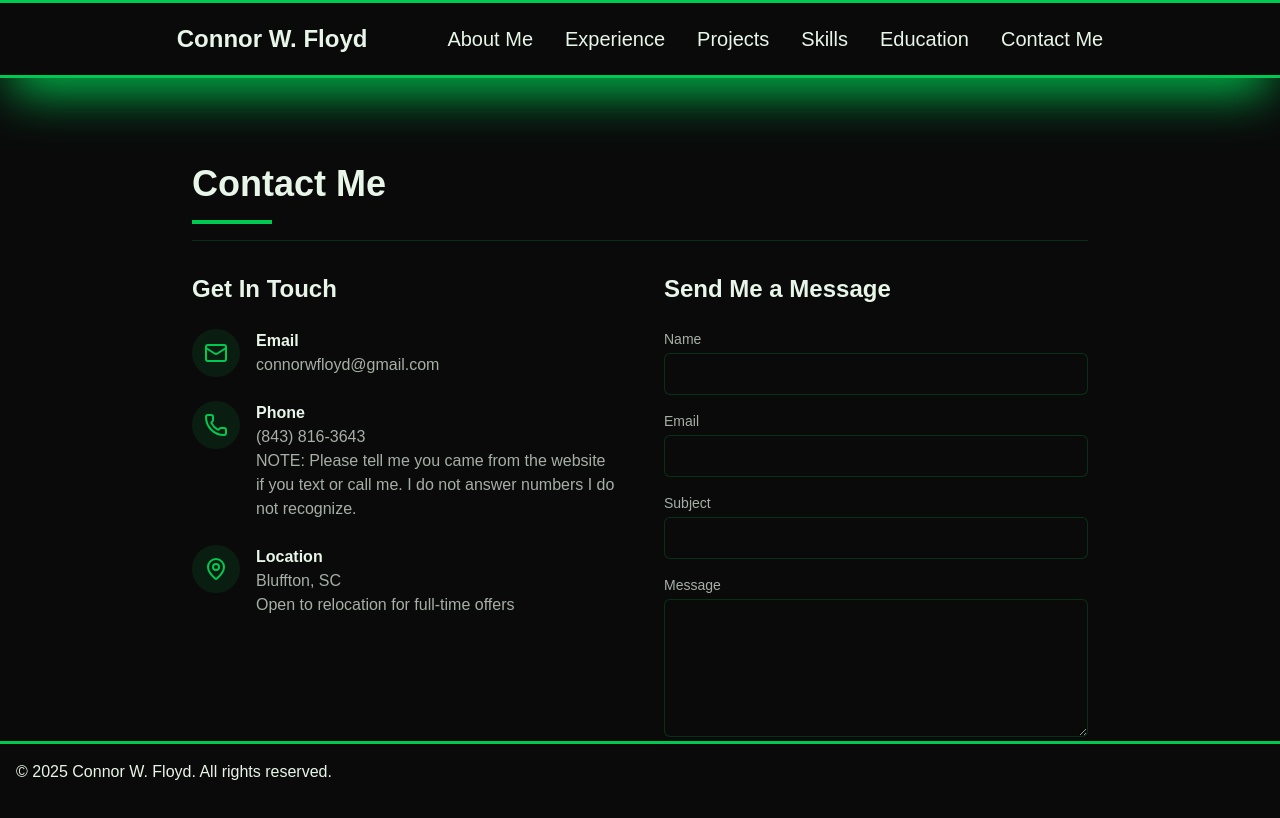
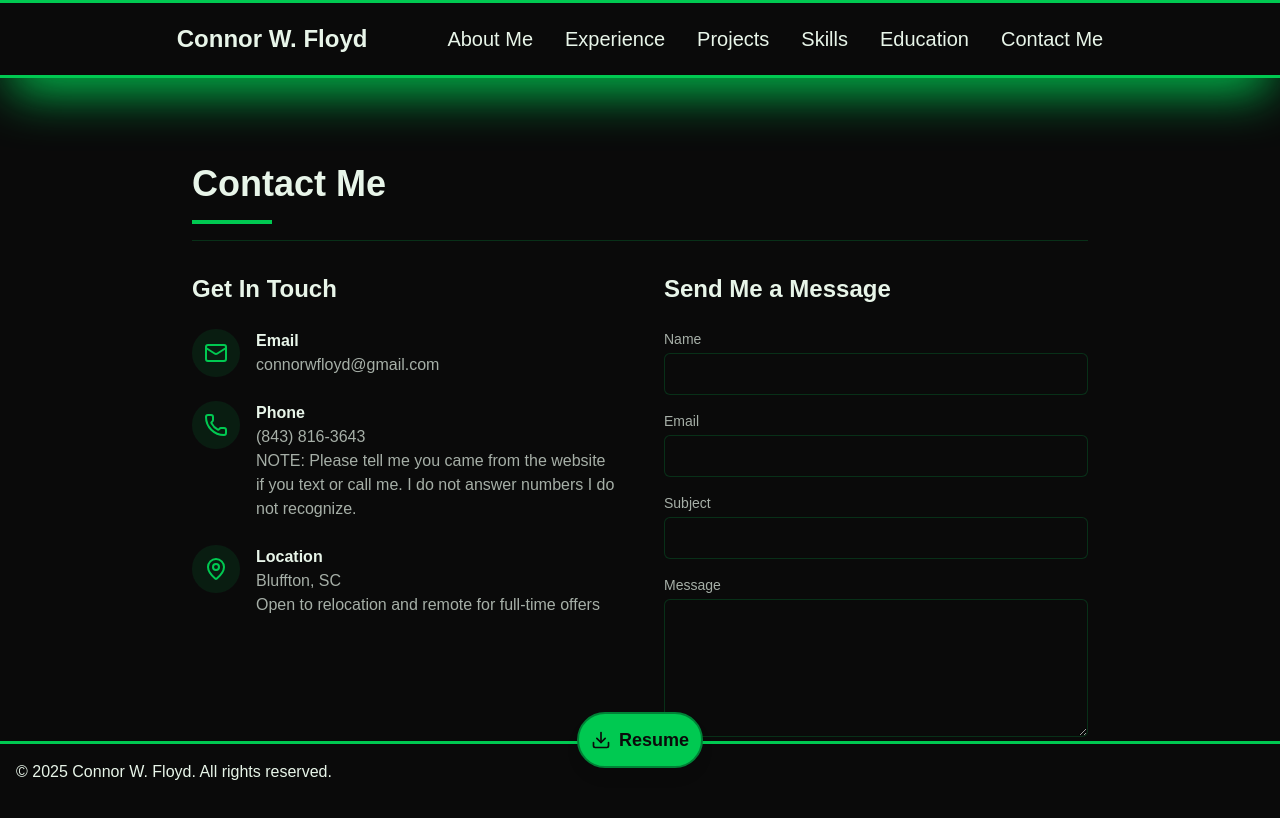
Before and after one commit to xenoyle/portfolio-v2, a Next.js app: page /contact in a window 1280 px wide. Shown: the top 818 px of the page. Built offline with nearby package versions, Linux system fonts and the light colour scheme.

Commit message:
added resume button at the bottom of the screen, implemented simple motion animation for resume button

```diff
--- a/src/app/contact/page.tsx
+++ b/src/app/contact/page.tsx
@@ -2,8 +2,9 @@
 
 import React, { useState } from "react";
 import { Mail, Phone, MapPin, Send, Loader } from "lucide-react"; // Add Loader for spinner
-import Header from "../../components/Header";
-import Footer from "../../components/Footer";
+import Header from "@/components/Header";
+import Footer from "@/components/Footer";
+import ResumeButton from "@/components/ResumeButton";
 import { motion } from "motion/react";
 
 export default function Contact() {
@@ -60,15 +61,15 @@ export default function Contact() {
   };
 
   return (
-    <motion.div
-      className="grid grid-rows-[20px_1fr_20px] items-center justify-items-center p-8 pb-20 gap-16 sm:p-20"
-      initial={{ opacity: 0}}
-      animate={{ opacity: 1}}
-      exit={{ opacity: 0}}
-      transition={{ duration: 1.3 }}
-    >
+    <div className="grid grid-rows-[20px_1fr_20px] items-center justify-items-center p-8 pb-20 gap-16 sm:p-20">
       <Header />
-      <main className="container mx-auto px-4 row-start-2">
+      <motion.main
+        className="container mx-auto px-4 row-start-2"
+        initial={{ opacity: 0 }}
+        animate={{ opacity: 1 }}
+        exit={{ opacity: 0 }}
+        transition={{ duration: 1.3 }}
+      >
         <div className="max-w-4xl mx-auto">
           <div className="mb-8 border-b border-green-500/20 pb-4">
             <h1 className="text-3xl md:text-4xl font-bold text-foreground">Contact Me</h1>
@@ -108,7 +109,7 @@ export default function Contact() {
                   <div>
                     <h3 className="font-semibold text-foreground">Location</h3>
                     <p className="text-foreground/70">Bluffton, SC</p>
-                    <p className="text-foreground/70">Open to relocation for full-time offers</p>
+                    <p className="text-foreground/70">Open to relocation and remote for full-time offers</p>
                   </div>
                 </div>
               </div>
@@ -204,8 +205,9 @@ export default function Contact() {
             </div>
           </div>
         </div>
-      </main>
+      </motion.main>
+      <ResumeButton />
       <Footer />
-    </motion.div>
+    </div>
   );
 }
--- a/src/app/education/page.tsx
+++ b/src/app/education/page.tsx
@@ -1,22 +1,23 @@
 "use client";
 
-import Header from "../../components/Header";
-import Footer from "../../components/Footer";
-import EducationItem from "../../components/EducationItem";
+import Header from "@/components/Header";
+import Footer from "@/components/Footer";
+import EducationItem from "@/components/EducationItem";
+import ResumeButton from "@/components/ResumeButton";
 import React from "react";
 import { motion } from "motion/react";
 
 export default function Education() {
   return (
-    <motion.div
-      className="grid grid-rows-[20px_1fr_20px] items-center justify-items-center p-8 pb-20 gap-16 sm:p-20"
-      initial={{ opacity: 0}}
-      animate={{ opacity: 1}}
-      exit={{ opacity: 0}}
-      transition={{ duration: 1.3 }}
-    >
+    <div className="grid grid-rows-[20px_1fr_20px] items-center justify-items-center p-8 pb-20 gap-16 sm:p-20">
       <Header />
-      <main className="container mx-auto px-4 row-start-2">
+      <motion.main
+        className="container mx-auto px-4 row-start-2"
+        initial={{ opacity: 0 }}
+        animate={{ opacity: 1 }}
+        exit={{ opacity: 0 }}
+        transition={{ duration: 1.3 }}
+      >
         <div className="max-w-4xl mx-auto">
           <div className="mb-8 border-b border-green-500/20 pb-4">
             <h1 className="text-3xl md:text-4xl font-bold text-foreground">Education</h1>
@@ -75,8 +76,9 @@ export default function Education() {
             */}
           </div>
         </div>
-      </main>
+      </motion.main>
+      <ResumeButton />
       <Footer />
-    </motion.div>
+    </div>
   );
 }
--- a/src/app/experience/page.tsx
+++ b/src/app/experience/page.tsx
@@ -1,22 +1,23 @@
 "use client";
 
-import Header from "../../components/Header";
-import Footer from "../../components/Footer";
-import ExperienceItem from "../../components/ExperienceItem";
+import Header from "@/components/Header";
+import Footer from "@/components/Footer";
+import ExperienceItem from "@/components/ExperienceItem";
+import ResumeButton from "@/components/ResumeButton";
 import React from "react";
 import { motion } from "motion/react";
 
 export default function Experience() {
   return (
-    <motion.div
-      className="grid grid-rows-[20px_1fr_20px] items-center justify-items-center p-8 pb-20 gap-16 sm:p-20"
-      initial={{ opacity: 0}}
-      animate={{ opacity: 1}}
-      exit={{ opacity: 0}}
-      transition={{ duration: 1.3 }}
-    >
+    <div className="grid grid-rows-[20px_1fr_20px] items-center justify-items-center p-8 pb-20 gap-16 sm:p-20">
       <Header />
-      <main className="container mx-auto px-4 row-start-2">
+      <motion.main
+        className="container mx-auto px-4 row-start-2"
+        initial={{ opacity: 0 }}
+        animate={{ opacity: 1 }}
+        exit={{ opacity: 0 }}
+        transition={{ duration: 1.3 }}
+      >
         <div className="max-w-4xl mx-auto">
           <div className="mb-8 border-b border-green-500/20 pb-4">
             <h1 className="text-3xl md:text-4xl font-bold text-foreground">Experience</h1>
@@ -42,8 +43,9 @@ export default function Experience() {
             />
           </div>
         </div>
-      </main>
+      </motion.main>
+      <ResumeButton />
       <Footer />
-    </motion.div>
+    </div>
   );
 }
--- a/src/app/old/page.tsx
+++ b/src/app/old/page.tsx
@@ -1,8 +1,13 @@
+import Link from "next/link";
+
 export default function OldSite() {
     return (
       <div className="w-full h-screen">
         <div className="bg-yellow-100 text-yellow-900 text-center p-2 font-semibold">
-            You&apos;re viewing the legacy version of this site
+            You&apos;re viewing the legacy version of this site.{' '}
+            <Link href="/" className="text-blue-500 underline">
+              Click here to return!
+            </Link>
         </div>
 
         <iframe
--- a/src/app/page.tsx
+++ b/src/app/page.tsx
@@ -1,24 +1,25 @@
 "use client";
 
-import Header from "../components/Header";
-import Footer from "../components/Footer";
-import NavigationCard from "../components/NavigationCard";
+import Header from "@/components/Header";
+import Footer from "@/components/Footer";
+import NavigationCard from "@/components/NavigationCard";
+import ResumeButton from "@/components/ResumeButton";
 import React from "react";
 import Image from "next/image";
 import { Code, FileText, GraduationCapIcon as Graduation, Mail, User, Briefcase } from "lucide-react";
-import { motion } from "motion/react"
+import { motion } from "motion/react";
 
 export default function Home() {
   return (
-    <motion.div
-      className="grid grid-rows-[20px_1fr_20px] items-center justify-items-center p-8 pb-20 gap-16 sm:p-20"
-      initial={{ opacity: 0}}
-      animate={{ opacity: 1}}
-      exit={{ opacity: 0}}
-      transition={{ duration: 1.3 }}
-    >
+    <div className="grid grid-rows-[20px_1fr_20px] items-center justify-items-center p-8 pb-20 gap-16 sm:p-20">
       <Header />
-      <main className="flex flex-col gap-[32px] row-start-2 items-center sm:items-start font-[family-name:var(--font-ibm-plex-sans)]">
+      <motion.main
+        className="flex flex-col gap-[32px] row-start-2 items-center sm:items-start font-[family-name:var(--font-ibm-plex-sans)]"
+        initial={{ opacity: 0 }}
+        animate={{ opacity: 1 }}
+        exit={{ opacity: 0 }}
+        transition={{ duration: 1.3 }}
+      >
         <div className="bg-background text-foreground">
           <div className="container mx-auto px-4 py-4 md:py-6">
             <div className="flex flex-col items-center justify-center space-y-8 text-center">
@@ -45,9 +46,10 @@ export default function Home() {
             </div>
           </div>
         </div>
-      </main>
+      </motion.main>
+      <ResumeButton />
       <Footer />
-    </motion.div>
+    </div>
   );
 }
 
--- a/src/app/skills/page.tsx
+++ b/src/app/skills/page.tsx
@@ -1,21 +1,22 @@
 "use client";
 
-import Header from "../../components/Header";
-import Footer from "../../components/Footer";
+import Header from "@/components/Header";
+import Footer from "@/components/Footer";
+import ResumeButton from "@/components/ResumeButton";
 import React from "react";
 import { motion } from "motion/react";
 
 export default function Skills() {
   return (
-    <motion.div
-      className="grid grid-rows-[20px_1fr_20px] items-center justify-items-center p-8 pb-20 gap-16 sm:p-20"
-      initial={{ opacity: 0}}
-      animate={{ opacity: 1}}
-      exit={{ opacity: 0}}
-      transition={{ duration: 1.3 }}
-    >
+    <div className="grid grid-rows-[20px_1fr_20px] items-center justify-items-center p-8 pb-20 gap-16 sm:p-20">
       <Header />
-      <main className="container mx-auto px-4 row-start-2">
+      <motion.main
+        className="container mx-auto px-4 row-start-2"
+        initial={{ opacity: 0 }}
+        animate={{ opacity: 1 }}
+        exit={{ opacity: 0 }}
+        transition={{ duration: 1.3 }}
+      >
         <div className="max-w-4xl mx-auto">
           <div className="mb-8 border-b border-green-500/20 pb-4">
             <h1 className="text-3xl md:text-4xl font-bold text-foreground">Skills</h1>
@@ -68,9 +69,10 @@ export default function Skills() {
             />
           </div>
         </div>
-      </main>
+      </motion.main>
+      <ResumeButton />
       <Footer />
-    </motion.div>
+    </div>
   );
 }
 
--- /dev/null
+++ b/src/components/ResumeButton.tsx
@@ -0,0 +1,25 @@
+import React from "react";
+import Link from "next/link";
+import { Download } from "lucide-react";
+import { motion } from "motion/react";
+
+export default function ResumeButton() {
+    return (
+        <div className="fixed left-0 right-0 bottom-8 flex items-center justify-center z-70">
+            <motion.div
+                whileHover={{ scale: 1.1 }}
+                whileTap={{ scale: 0.95 }}
+            >
+                <Link
+                    href="/ConnorWFloyd_Resume.pdf" // Place your resume in the public folder
+                    target = "_blank"
+                    download
+                    className="flex items-center justify-center bg-green-500 text-background p-3 rounded-full shadow-lg border-2 border-green-700 hover:border-green-400 transition-colors"
+                >
+                    <Download className="h-5 w-5 mr-2" />
+                    <span className="text-lg font-semibold">Resume</span>
+                </Link>
+            </motion.div>
+        </div>
+    );
+}
```
Also changed, not shown: src/app/about/page.tsx (+20 -18 lines), src/app/projects/page.tsx (+14 -11 lines), 1 other file (tests, documents, lock files or other folders).
